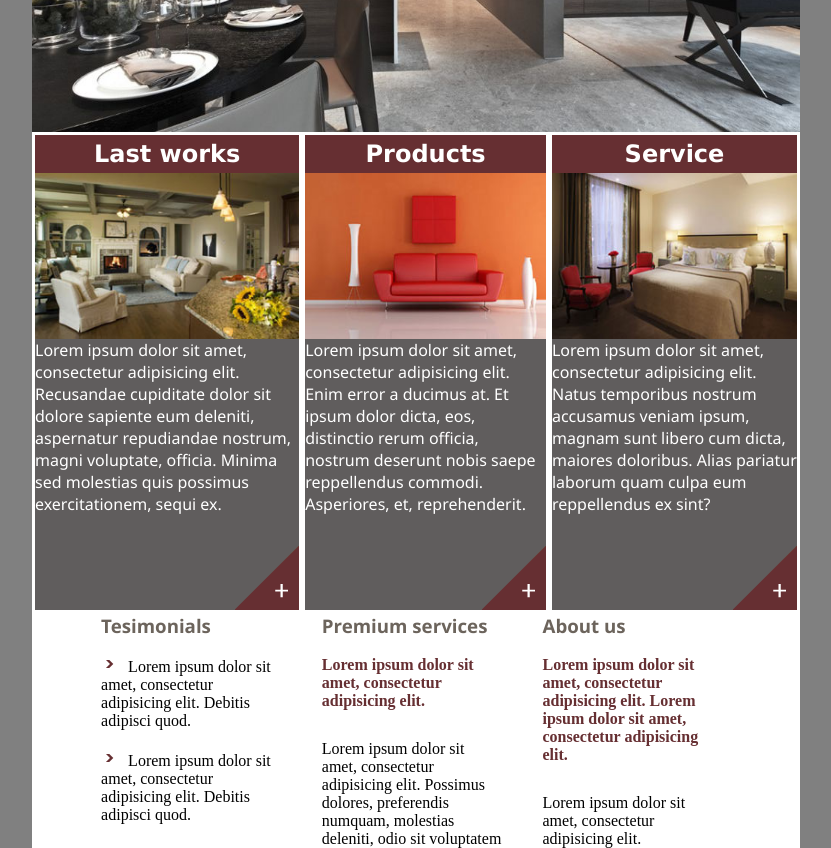
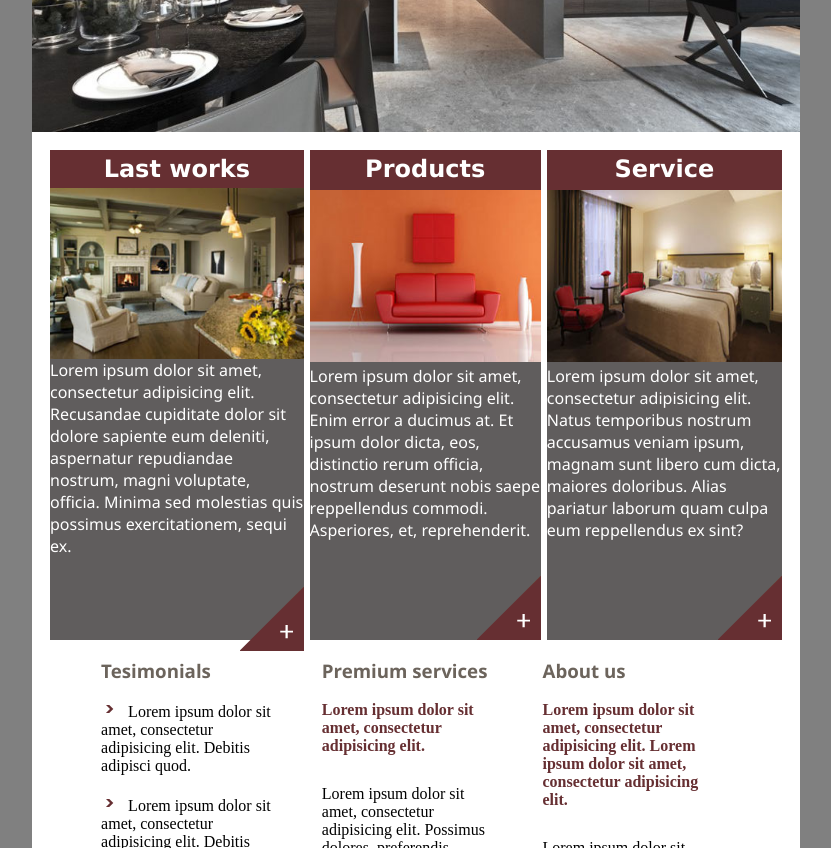
Before and after one commit to ZerinaMax/HomeSpace, a plain HTML site: page index.html in a window 1280 px wide. Shown: the part 500-1348 px from the top of the page, without its empty margins (224-1055 px from the left). Drawn offline with Linux system fonts and the light colour scheme.

Commit message:
first commit

```diff
--- a/assets/css/style.css
+++ b/assets/css/style.css
@@ -74,6 +74,8 @@ h1 span
     justify-content: space-evenly;
     font-family: 'Segoe UI', Tahoma, Geneva, Verdana, sans-serif;
     color: white;
+    padding: 5px;
+    margin: 10px;
 }
 h2
 {
```
